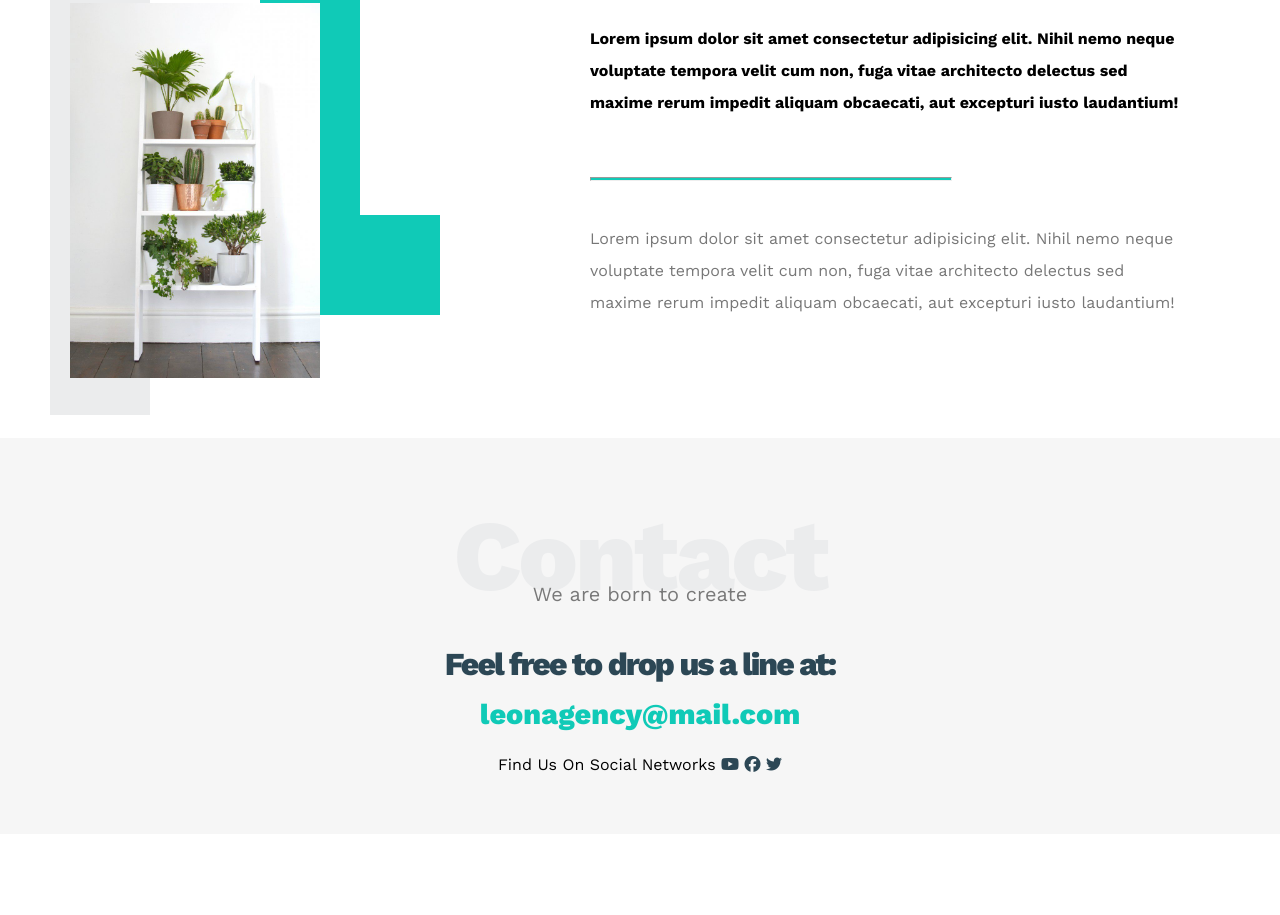
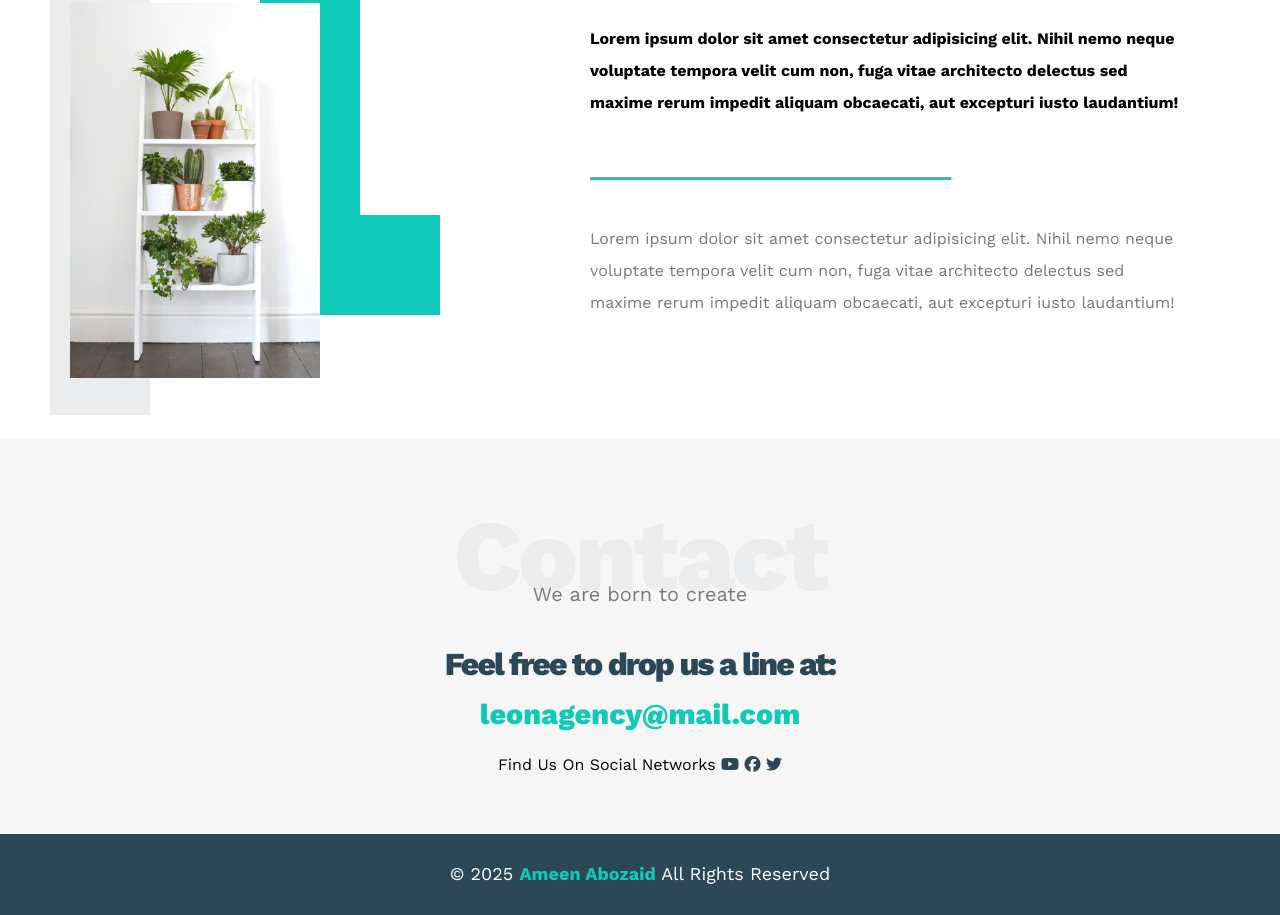
Before and after one commit to AhmedHamdyAmeen/frontend-practice, a plain HTML site: page el-zero-templates/template-one/index.html in a window 1280 px wide. Shown: the part 2935-3850 px from the top of the page. Before the commit the page ends 3769 px from the top, so only its background shows below. Drawn offline with nearby package versions, Linux system fonts and the light colour scheme.

Commit message:
FE | el-zero-templates | template-one: create footer section

```diff
--- a/el-zero-templates/template-one/css/style.css
+++ b/el-zero-templates/template-one/css/style.css
@@ -491,7 +491,8 @@ body {
 .contacts .contact-wrapper .social i {
     color: var(--gray-dark-color);
 }
-@media (max-width: 767px)  {
+
+@media (max-width: 767px) {
     .contacts .contact-wrapper .label {
         font-size: 1.5em;
     }
@@ -502,3 +503,27 @@ body {
 }
 
 /* End of Contacts Section */
+
+/* End of Footer Section */
+.footer {
+    background: var(--gray-dark-color);
+    padding: 20px;
+    color: #fff;
+    font-size: 12px;
+    text-align: center;
+    margin: 0;
+}
+
+.footer span {
+    color: var(--main-color);
+    font-weight: bold;
+}
+
+@media (min-width: 768px) {
+    .footer {
+        font-size: 18px;
+        padding: 30px 10px;
+    }
+}
+
+/* End of Footer Section */
--- a/el-zero-templates/template-one/index.html
+++ b/el-zero-templates/template-one/index.html
@@ -213,5 +213,11 @@
 </section>
 <!--    End of Contact Section     -->
 
+<!--    End of Footer Section     -->
+<section class="footer">
+    &copy; 2025 <span>Ameen Abozaid</span> All Rights Reserved
+</section>
+<!--    End of Footer Section     -->
+
 </body>
 </html>
```
